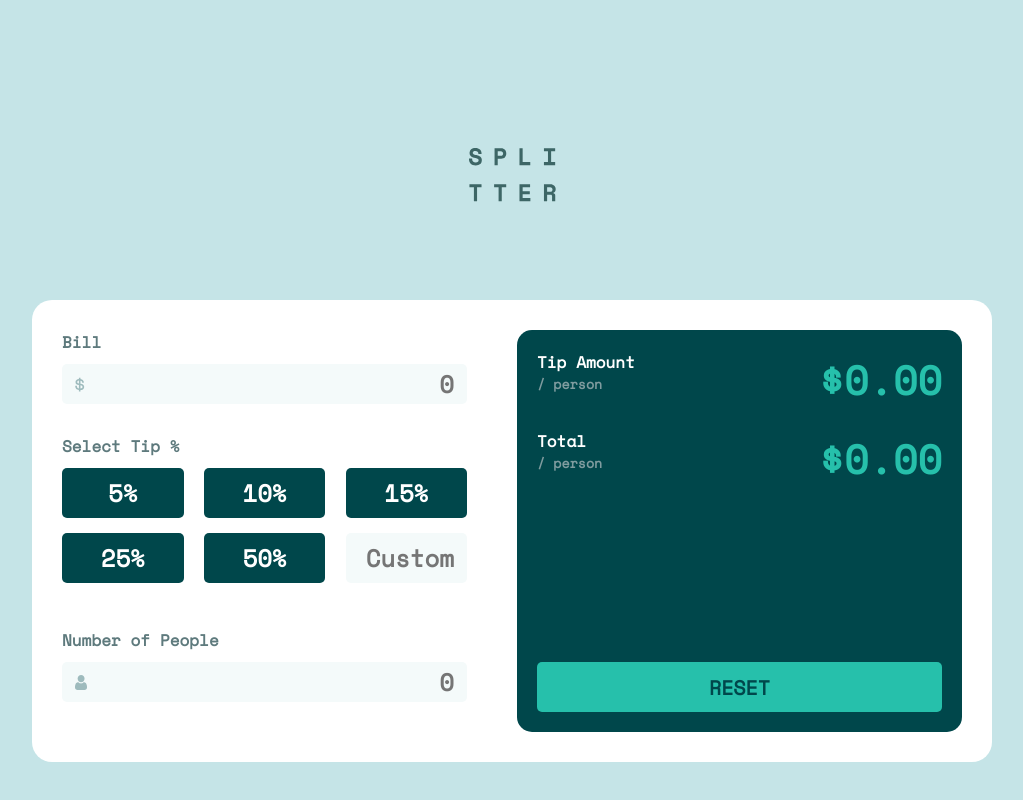
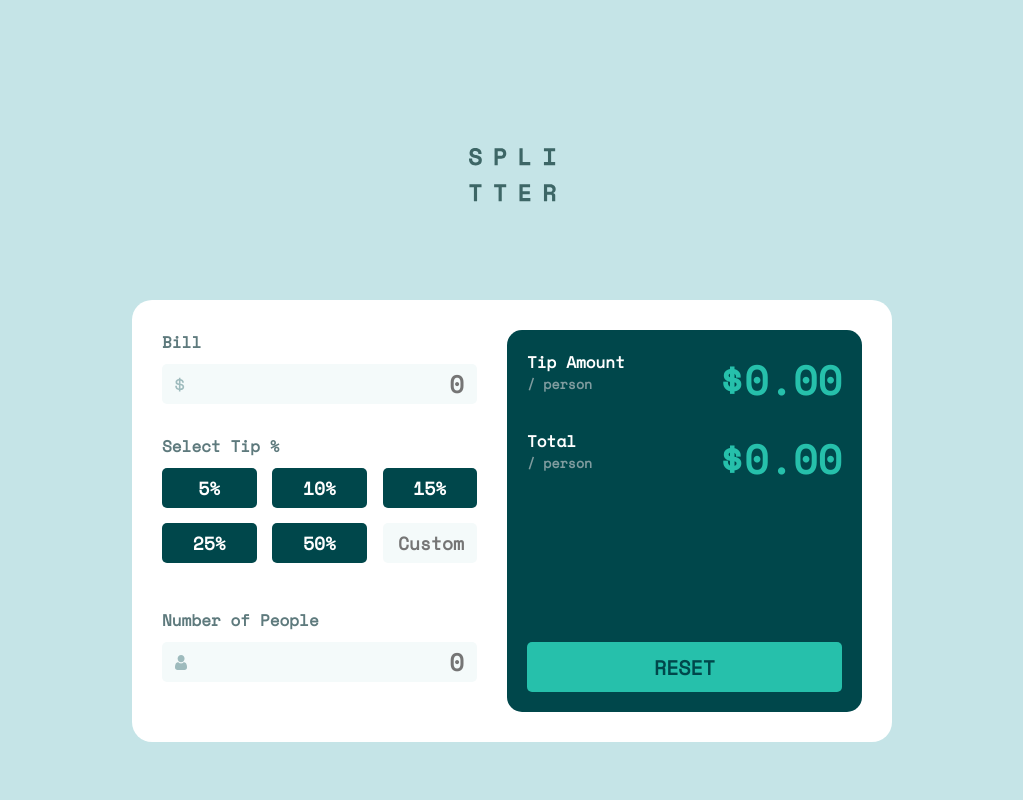
Before and after one commit to sefmadrid/tip-calculator, a React (Create React App) app: page / in a window 1280 px wide. Shown: the whole page, without its empty margins (128-1151 px from the left). Built offline with nearby package versions, Linux system fonts and the light colour scheme.

Commit message:
Update (tip percent option): Updated font size, height, and line height on desktop view.

```diff
--- a/src/sass/App.scss
+++ b/src/sass/App.scss
@@ -16,7 +16,7 @@ header {
   background: white;
   padding: 30px;
   border-radius: 20px;
-  max-width: 900px;
+  max-width: 700px;
   margin: auto;
 }
 
@@ -161,6 +161,13 @@ header {
     width: 30%;
   }
 
+  #calculator #tip-percent-options-group .tip-percent-options label,
+  #calculator #tip-percent-options-group .tip-percent-options input{
+    font-size: 18px;
+    height: 40px !important;
+    line-height: 40px !important;
+  }
+
   #calculator #total .value {
     font-size: 40px;
   }
```
